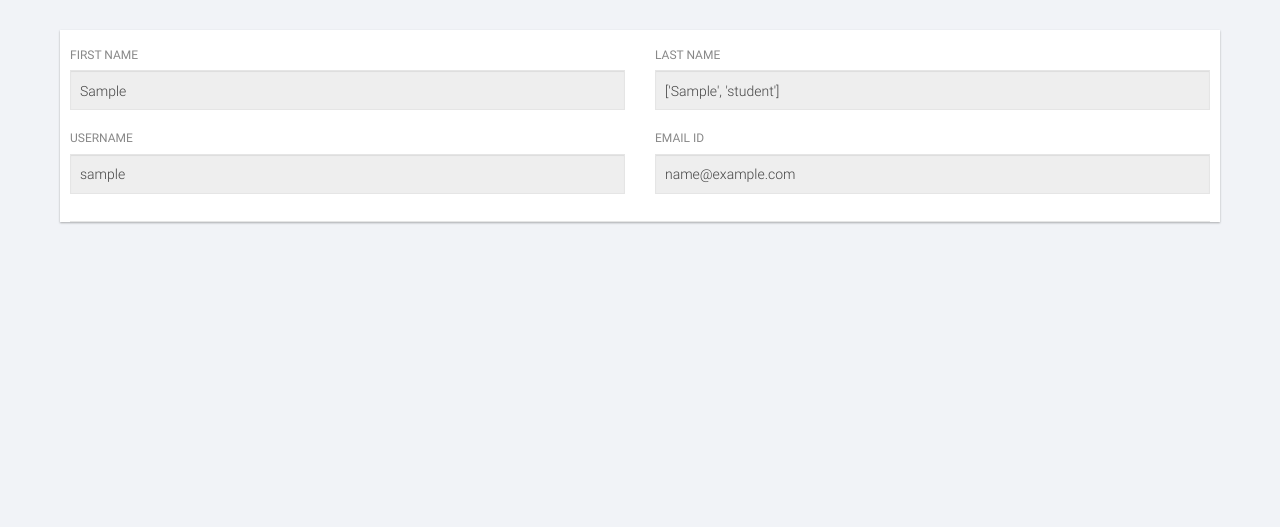
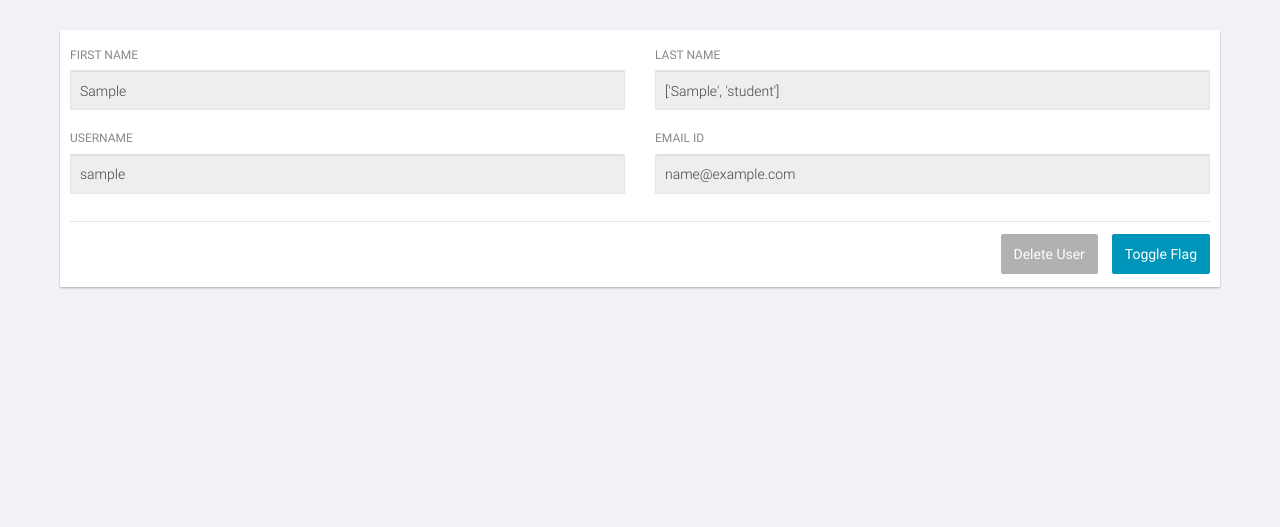
Before and after one commit to pranaykmr/proctor-app, a Flask app: template proctorapp/templates/showUserData.html in a window 1280 px wide. Shown: the part 50-577 px from the top of the page. Run offline with Flask 2, Linux system fonts and the light colour scheme; the template is opened without the code that fills it: most values are stand-ins (such as "Sample title", 1, 10 or a date in 2020).

Commit message:
del user toggle flag implemented

```diff
--- a/proctorapp/templates/addUser.html
+++ b/proctorapp/templates/addUser.html
@@ -125,8 +125,7 @@
                         <li>
                             <div class="text-right">
                                 <button type="button" class="mBtn cancelBtn disableBtn" id="clearForm">Clear</button>
-                                <button type="submit" class="mBtn" id="addUser" data-target="#searchCit"><a class='mtbn'
-                                        style="color : white">Add</a>
+                                <button type="submit" class="mBtn" id="addUser" data-target="#searchCit">Add
                                 </button>
                             </div>
                         </li>
--- a/proctorapp/templates/createSession.html
+++ b/proctorapp/templates/createSession.html
@@ -113,7 +113,7 @@
                   Clear
                 </button>
                 <button type="submit" class="mBtn" id="createsession" data-toggle="modal" data-target="#searchCit">
-                  <a class="mtbn" style="color: white">Create</a>
+                  Create
                 </button>
               </div>
             </li>
--- a/proctorapp/templates/showUserData.html
+++ b/proctorapp/templates/showUserData.html
@@ -60,7 +60,7 @@
 
     <div id="container">
 
-        <form method='post' action="{{ url_for('handle_data_add_user') }}">
+        <form method='post' action="{{ url_for('updateUser') }}">
             <section>
                 <div class="cntWrap">
                     <h5></h5>
@@ -72,6 +72,9 @@
                                         <div class="col-xs-12 col-sm-6">
                                             <div class="form-group">
                                                 <label for="firstName" class="control-label">First Name</label>
+                                                {% if data.student.isFlagged %}
+                                                <i class="flag" style="float: right;">&nbsp;</i>
+                                                {%endif%}
                                                 <input type="text" class="form-control" id="firstName"
                                                     value="{{data.student.name.split()[0]}}" name="fname"
                                                     disabled="disabled">
@@ -109,6 +112,14 @@
                             </div>
                         </li>
                         <li>
+                            <div class="text-right">
+                                <button type="submit" class="mBtn cancelBtn disableBtn" value="delUser" name="action"
+                                    id="delUser">Delete
+                                    User</button>
+                                <button type="submit" class="mBtn" name="action" value="toggleFlag"
+                                    id="toggleFlag">Toggle Flag
+                                </button>
+                            </div>
                         </li>
                     </ul>
                 </div>
```
Also changed, not shown: proctorapp/routes.py (+16 -1 lines), proctorapp/test.db.
